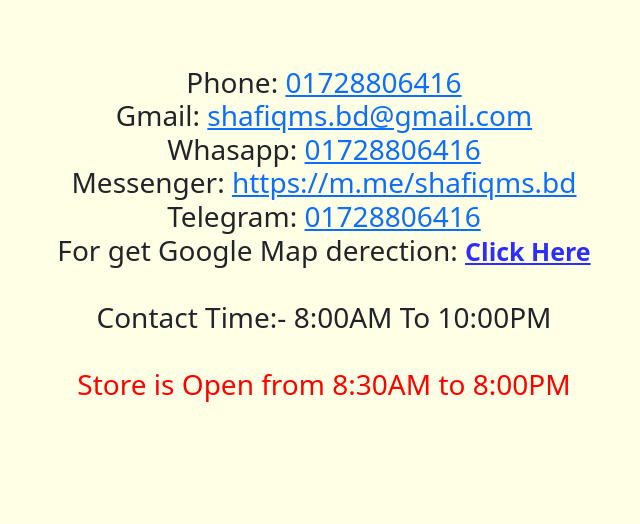
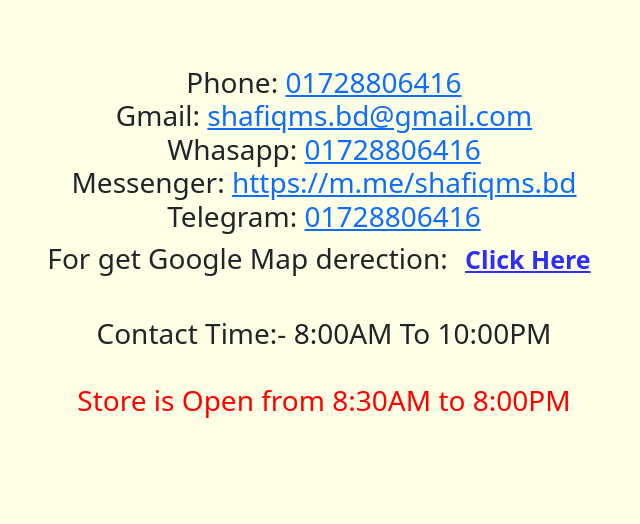
Before and after one commit to MillatSakib/dokan, a PHP site: page /contact.html in a window 1280 px wide. Shown: the part 525-1049 px from the top of the page, without its empty margins (316-956 px from the left). Run offline with PHP 8.4, Linux system fonts and the light colour scheme; some libraries are stand-ins or nearby versions.

Commit message:
version 1.92 fixed previous ver bugs

```diff
--- a/contact.html
+++ b/contact.html
@@ -75,7 +75,7 @@
         Whasapp: <a href="https://wa.me/8801728806416">01728806416</a><br>
         Messenger: <a href="https://m.me/shafiqms.bd">https://m.me/shafiqms.bd</a><br>
         Telegram: <a href="https://t.me/shafiqmsbd">01728806416</a>
-        <br>For get Google Map derection: <button class="invisible-button" onclick="getLocation()">Click Here</button>
+        <br>For get Google Map derection: <button class="invisible_button" onclick="getLocation()">Click Here</button>
 
         <script>
 
--- a/style.css
+++ b/style.css
@@ -1,10 +1,10 @@
 
-.invisible-button {
+.invisible_button {
   text-decoration: underline rgb(45, 45, 252);
   font-weight: bold;
-  border: none;
-  background: none;
-  padding: 0;
+  border: transparent;
+  background: transparent;
+  padding: 10px;
   margin: 0;
   font-size: 25px;
   color : rgb(45, 45, 252);
```
